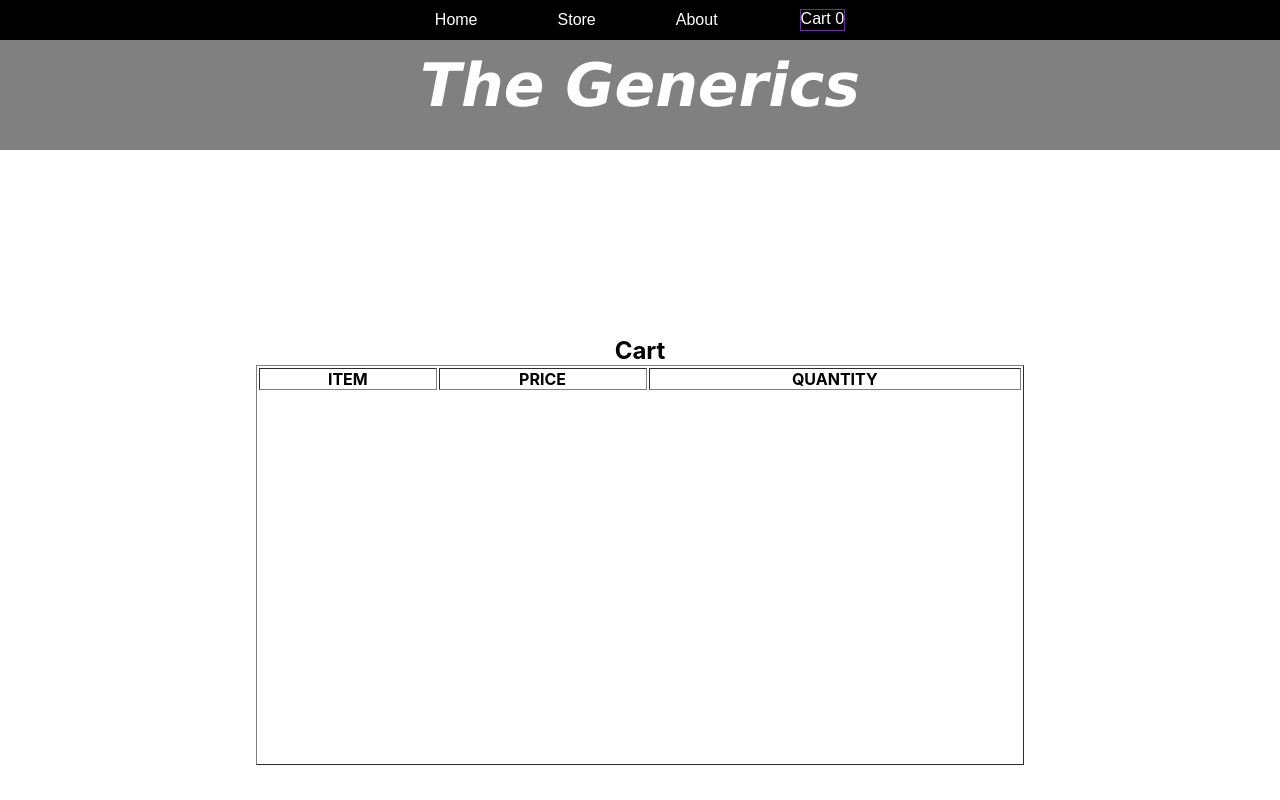
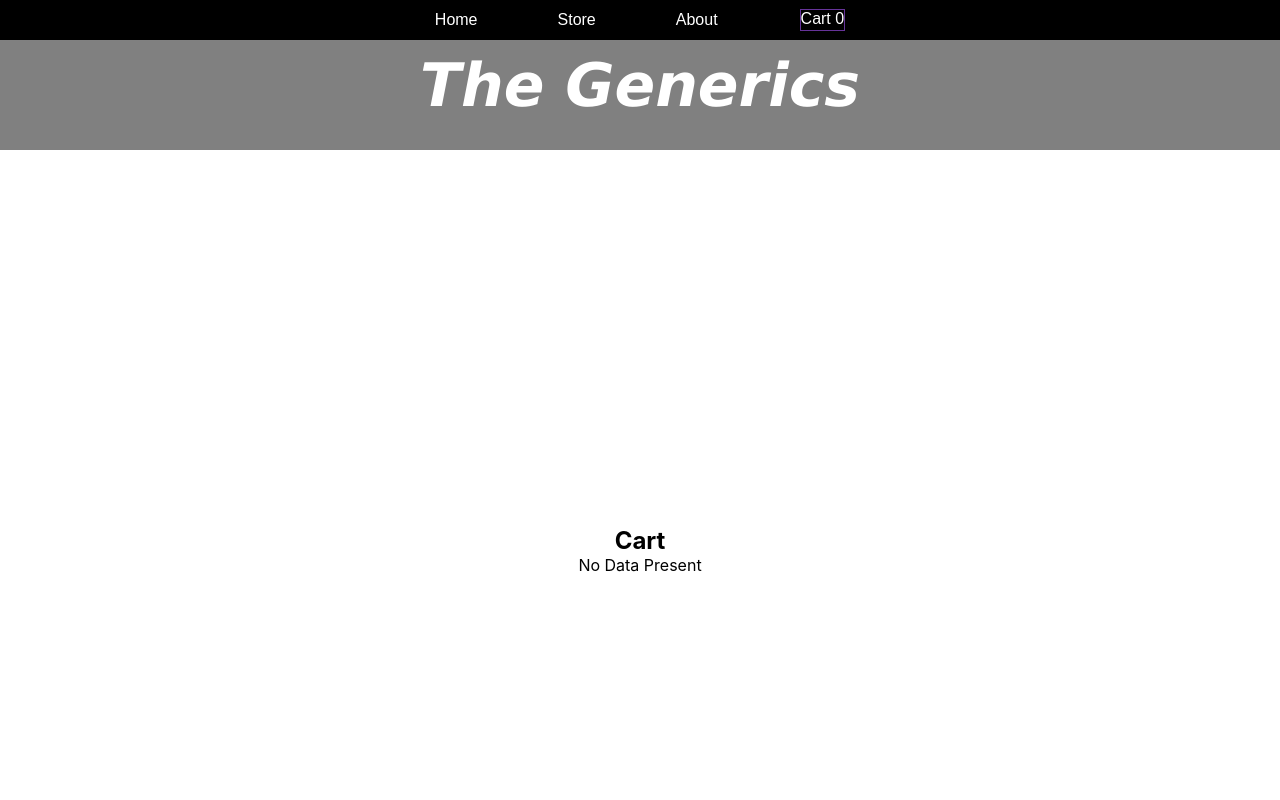
Before and after one commit to Rohantastic/ECommerceSite, a React (Create React App) app: page /cart in a window 1280 px wide. Shown: the top 800 px of the page. Built offline with nearby package versions, Linux system fonts and the light colour scheme.

Commit message:
no-cart fix

```diff
--- a/src/components/Pages/Cart.jsx
+++ b/src/components/Pages/Cart.jsx
@@ -1,21 +1,24 @@
-import React, { useContext } from 'react'
+import React, { useContext } from 'react';
 import "./Cart.css";
 import Header from '../common/Header';
 import Footer from '../common/Footer';
 import { CartItemContext } from '../contexts/CartItemContext';
 
+const Cart = () => {
+    const cartData = useContext(CartItemContext);
 
+    let noDataPresent = 0; // Initialize it to 0
 
+    if (cartData.data.length === 0) {
+        noDataPresent = 1; // Set it to 1 if cartData.data is empty
+    }
 
-const Cart = () => {
-
-    const cartData = useContext(CartItemContext);
-    console.log("carting:: ", cartData);
     return (
         <>
             <Header />
             <div className='cart-container'>
                 <h2>Cart</h2>
+                {noDataPresent !== 1 ? (
                     <div className="cart-item-table">
                         <table border="1" className='cart-table'>
                             <thead>
@@ -26,20 +29,23 @@ const Cart = () => {
                                 </tr>
                             </thead>
                             <tbody>
-                            {cartData.data.map((item,index)=>(
+                                {cartData.data.map((item, index) => (
                                     <tr key={index}>
+                                        <td>{item.title}</td>
                                         <td>{item.price}</td>
-                                    <td>{item.title}</td>
-                                    <td>{item.quantity} <button onClick={()=>{cartData.removeFromCart(index)}}>Remove</button></td>
+                                        <td>{item.quantity} <button onClick={() => cartData.removeFromCart(item.id)}>Remove</button></td>
                                     </tr>
                                 ))}
                             </tbody>
                         </table>
                     </div>
+                ) : (
+                    <>No Data Present</>
+                )}
             </div>
             <Footer />
         </>
     )
 }
 
-export default Cart
+export default Cart;
--- a/src/components/contexts/CartItemContext.jsx
+++ b/src/components/contexts/CartItemContext.jsx
@@ -3,12 +3,15 @@ import React, { createContext, useState } from "react";
 export const CartItemContext = createContext(null);
 
 const CartItemProvider = (props) => {
-  const [count,setCount] = useState(0);
+  const [count, setCount] = useState(0);
   const [data, setData] = useState([]);
 
+
+
+  //function to add product into the cart
   const addToCart = (product) => {
 
-    setCount(count+1);
+    setCount(count + 1);
     const existingData = data.find((item) => item.id === product.id);
     if (existingData) {
       const updatedData = data.map((item) =>
@@ -20,11 +23,27 @@ const CartItemProvider = (props) => {
     }
   };
 
+  //function to remove product from cart
   const removeFromCart = (id) => {
-    const updatedData = data.filter((item) => item.id !== id);
-    setData(updatedData);
+    const productToRemove = data.find((item) => item.id === id);
+
+    if (productToRemove) {
+      if (productToRemove.quantity > 1) {
+        // If there is more than 1 quantity, decrease the quantity by 1
+        const updatedData = data.map((item) =>
+          item.id === id ? { ...item, quantity: item.quantity - 1 } : item
+        );
+        setData(updatedData);
+      } else {
+        // If there is only 1 quantity, remove the product from the cart
+        const updatedData = data.filter((item) => item.id !== id);
+        setData(updatedData);
+      }
+    }
   };
 
+
+  //object of context
   const contextValue = {
     addToCart,
     removeFromCart,
@@ -34,6 +53,7 @@ const CartItemProvider = (props) => {
 
   console.log(data);
 
+
   return (
     <CartItemContext.Provider value={contextValue}>
       {props.children}
```
Lines whose indentation alone changed are shown as unchanged.
